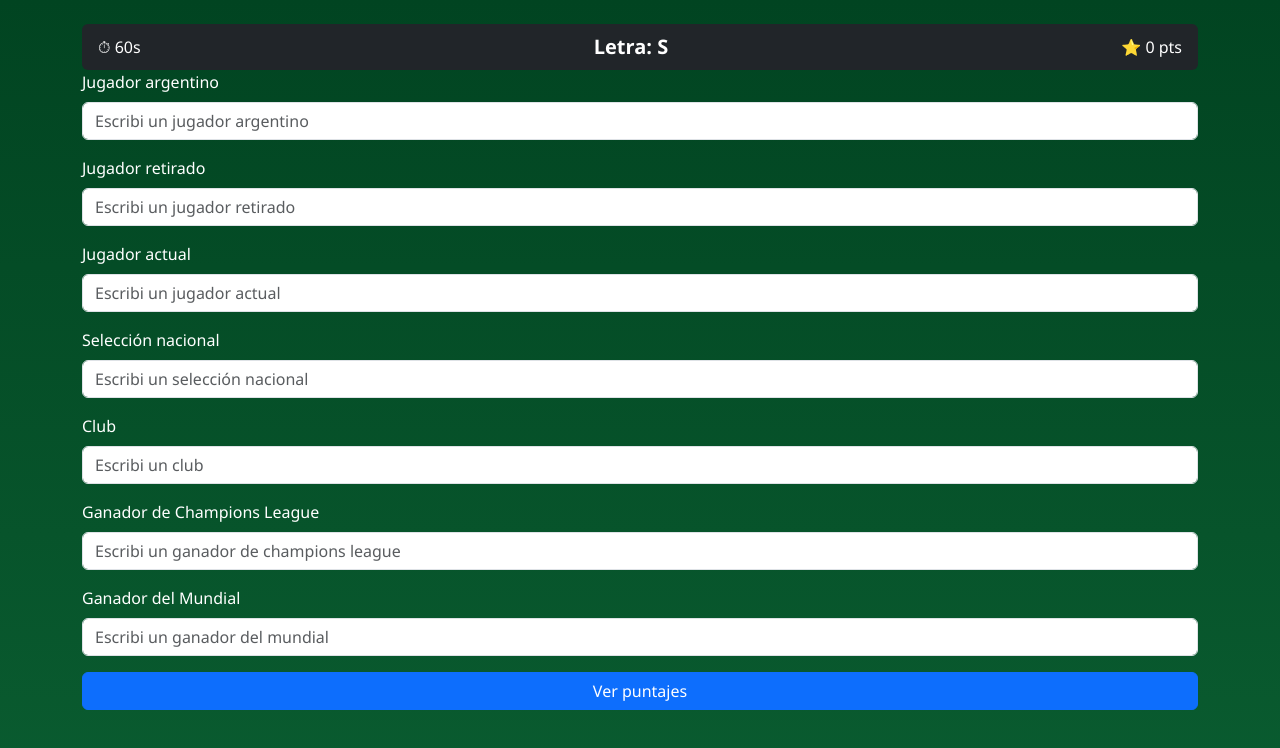
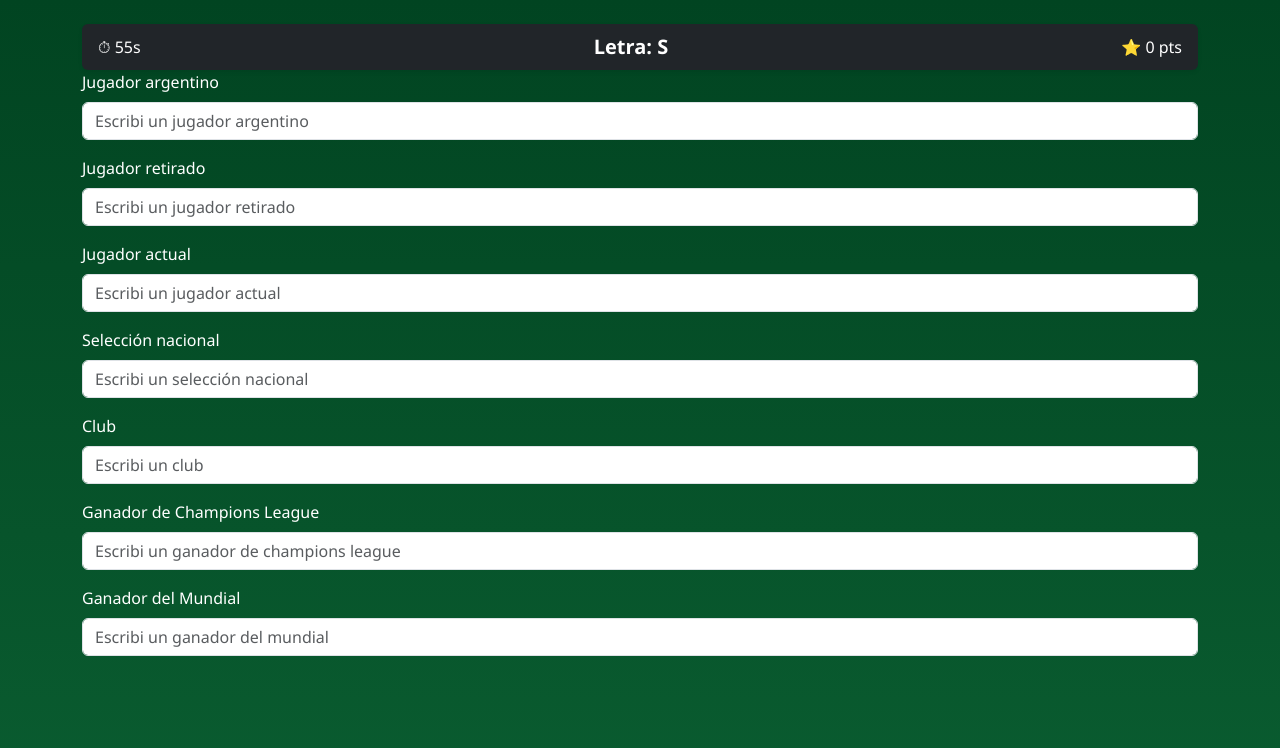
Before and after one commit to CordobaFacundo/tutifruti, a React (Vite) app: page /game in a window 1280 px wide. Shown: the top 748 px of the page. Built offline with nearby package versions, Linux system fonts and the light colour scheme.

Commit message:
timer + algunos detalles

```diff
--- a/src/components/Navbar.jsx
+++ b/src/components/Navbar.jsx
@@ -1,10 +1,10 @@
 import React from 'react'
 
-export const Navbar = ({ currentLetter, points, time = '60' }) => {
+export const Navbar = ({ currentLetter, points, timeLeft }) => {
 
     return (
-        < div className="bg-dark text-white py-2 px-3 d-flex justify-content-between align-items-center rounded" >
-            <span>⏱ {time ?? '--'}s</span>
+        < div className="bg-dark text-white py-2 px-3 d-flex justify-content-between align-items-center rounded sticky-top shadow-sm" style={{ zIndex: 1000 }} >
+            <span>⏱ {timeLeft ?? '--'}s</span>
             <span className="fw-bold fs-5">Letra: {currentLetter ?? '-'}</span>
             <span>⭐ {points} pts</span>
         </div >
--- a/src/pages/Game.jsx
+++ b/src/pages/Game.jsx
@@ -3,6 +3,7 @@ import { useDispatch, useSelector } from 'react-redux';
 import { useNavigate } from 'react-router-dom';
 import { updatePlayerPoints } from '../store/playersSlice';
 import { Navbar } from '../components/Navbar';
+import { toast } from 'react-toastify';
 
 export const Game = () => {
 
@@ -10,7 +11,8 @@ export const Game = () => {
   const navigate = useNavigate();
 
   const userName = useSelector((state) => state.user.userName);
-  const [fase, setFase] = useState('jugar'); // 'jugar' o 'puntuar'
+  const isHost = useSelector((state) => state.user.isHost);
+  const [phase, setPhase] = useState('play'); // 'play' o 'score'
   const campos = [
     'Jugador argentino',
     'Jugador retirado',
@@ -25,6 +27,7 @@ export const Game = () => {
   const [pointsFields, setPointsFields] = useState(Array(campos.length).fill(false));
   const [currentLetter, setCurrentLetter] = useState(''); // Aquí podrías implementar la lógica para obtener una letra aleatoria
   const [lasLetter, setLasLetter] = useState([]);
+  const [timeLeft, setTimeLeft] = useState(60); // Tiempo inicial de 60 segundos
 
   const handleInputChange = (index, value) => {
     const nuevasRespuestas = [...respuestas];
@@ -33,7 +36,7 @@ export const Game = () => {
   };
 
   const handlePoints = (index, cant) => {
-    if (pointsFields[index]) return; // Evita puntuar más de una vez
+    if (pointsFields[index]) return; // Evita score más de una vez
     setPoints(points + cant);
 
     const newPointsFields = [...pointsFields];
@@ -48,10 +51,10 @@ export const Game = () => {
 
   // Simula la obtención de una letra aleatoria
   useEffect(() => {
-    if (fase === 'jugar' && currentLetter === '') {
-      generateNewLatter(); // Genera una nueva letra al entrar en la fase de puntuar
+    if (phase === 'play' && currentLetter === '') {
+      generateNewLatter(); // Genera una nueva letra al entrar en la phase de score
     }
-  }, [fase])
+  }, [phase])
 
   const generateNewLatter = () => {
     const letter = getRandomLetter();
@@ -66,10 +69,37 @@ export const Game = () => {
     return options[Math.floor(Math.random() * options.length)];
   }
 
+  // Temporizador
+  useEffect(() => {
+    if( phase !== 'play') return; // No iniciar el temporizador si no estamos en la phase de play
+
+    setTimeLeft(60); // Reinicia el tiempo al iniciar la phase de play
+
+    const timer = setInterval(() => {
+      setTimeLeft(prev => {
+        if (prev <= 1) {
+          clearInterval(timer);
+          toast.info('⏰ ¡Se acabó el tiempo!', {
+            position: "top-center",
+            autoClose: 3000,
+          });
+
+          setTimeout(() => {
+            setPhase('score');
+          }, 0);
+
+          return 0;
+        }
+        return prev - 1;
+      });
+    }, 1000);
+
+    return () => clearInterval(timer); // Limpia el temporizador al desmontar el componente
+  }, [phase]);
 
   return (
     <div className="container py-4">
-      <Navbar currentLetter={currentLetter} points={points} />
+      <Navbar currentLetter={currentLetter} points={points} timeLeft={timeLeft} />
 
       {/* CAMPOS DEL JUEGO */}
       {campos.map((campo, index) => (
@@ -79,11 +109,11 @@ export const Game = () => {
             type="text"
             className="form-control mb-2"
             placeholder={`Escribi un ${campo.toLowerCase()}`}
-            disabled={fase === 'puntuar'}
+            disabled={phase === 'score'}
             onChange={(e) => handleInputChange(index, e.target.value)}
           />
 
-          {fase === 'puntuar' && (
+          {phase === 'score' && (
             <div className="btn-group">
               <button
                 className={"btn btn-success mx-2"}
@@ -110,10 +140,11 @@ export const Game = () => {
         </div>
       ))}
 
-      {fase === 'jugar' ? (
+      {isHost && (
+        phase === 'play' ? (
         <button
           className="btn btn-primary w-100"
-          onClick={() => setFase('puntuar')}
+          onClick={() => setPhase('score')}
         >
           Ver puntajes
         </button>
@@ -124,8 +155,7 @@ export const Game = () => {
         >
           Finalizar ronda
         </button>
-      )}
-
+      ))}
     </div>
   );
 };
--- a/src/pages/Score.jsx
+++ b/src/pages/Score.jsx
@@ -7,6 +7,7 @@ import { resetPointsUser } from '../store/userSlice';
 export const Score = () => {
 
   const players = useSelector((state) => state.players.players);
+  const isHost = useSelector((state) => state.user.isHost);
   const navigate = useNavigate();
   const dispatch = useDispatch();
 
@@ -42,6 +43,7 @@ export const Score = () => {
         ))}
       </ul>
 
+      {isHost && (
         <div className='text-center'>
           <button className="btn btn-primary mt-3" onClick={handleNewRound}>
             🔄 Jugar otra ronda
@@ -50,6 +52,8 @@ export const Score = () => {
             Finalizar partida
           </button>
         </div>
+      )}
+
 
     </div>
   );
```
Lines whose indentation alone changed are shown as unchanged.
